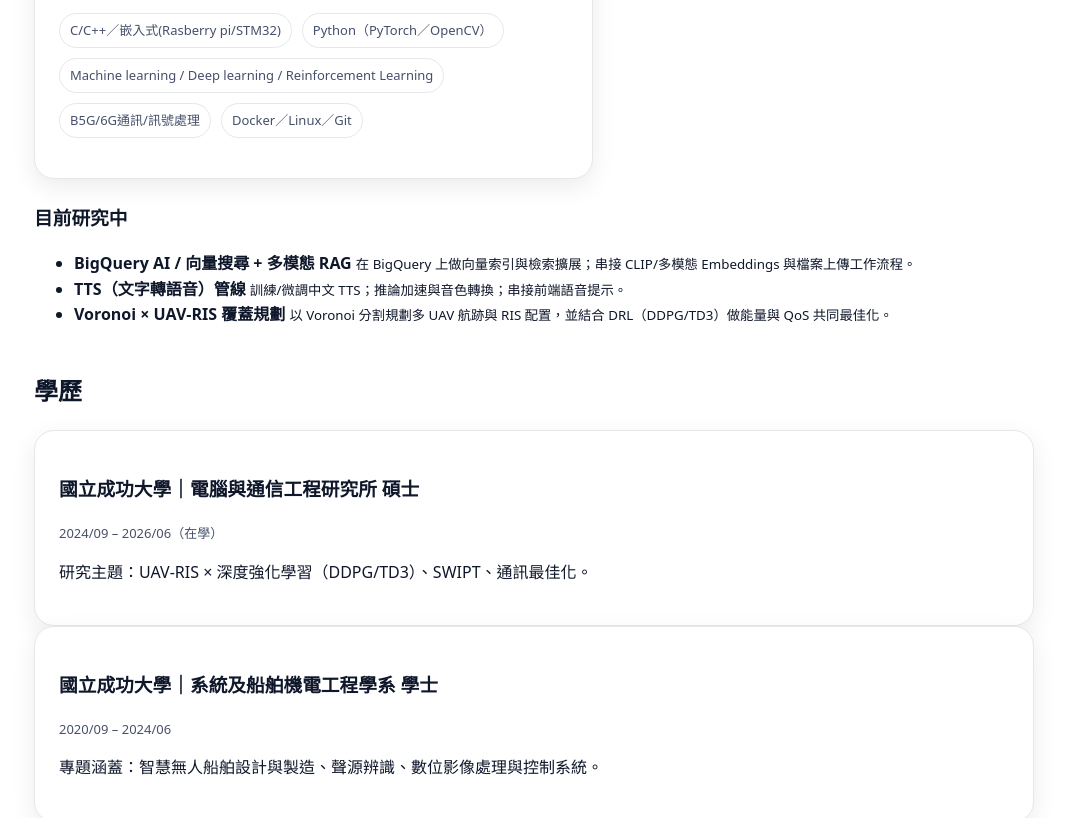
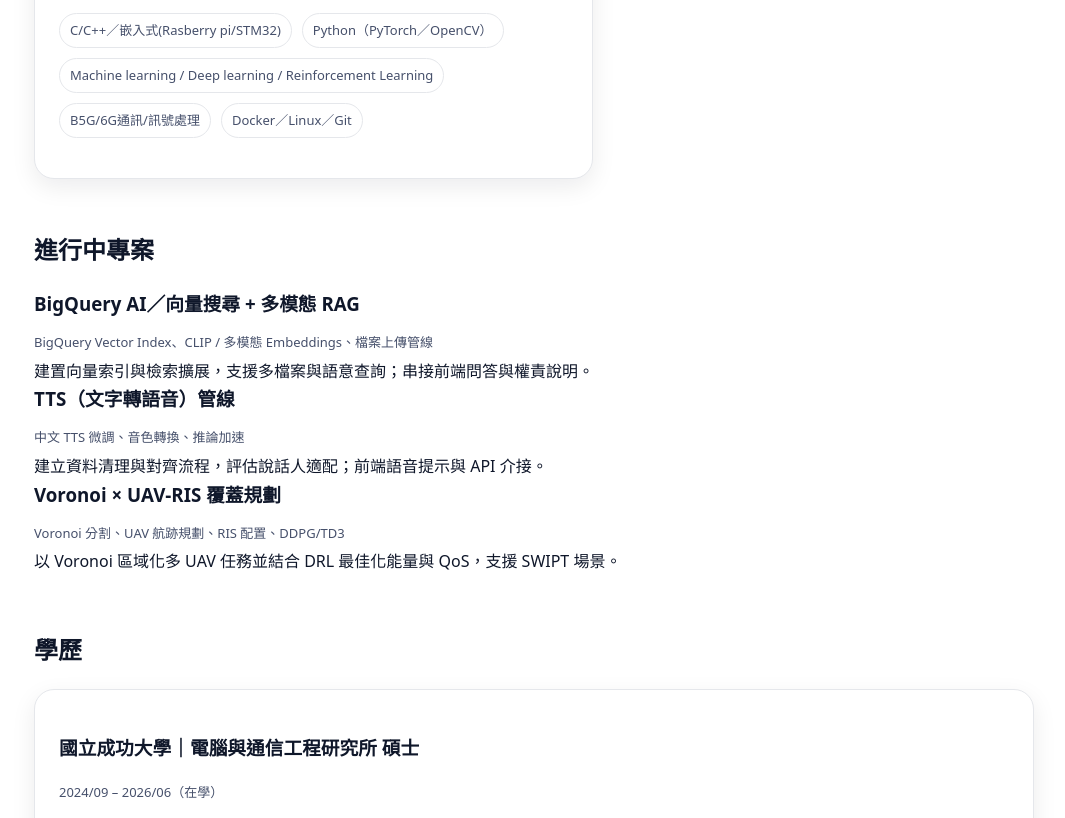
Before and after one commit to Kwannn666/Kwannn666.github.io, a plain HTML site: page index.html in a window 1280 px wide. Shown: the part 282-1100 px from the top of the page, without its empty margins (106-1171 px from the left). Drawn offline with Linux system fonts and the light colour scheme; no server answers.

Commit message:
index.html

```diff
--- a/index.html
+++ b/index.html
@@ -69,27 +69,37 @@
         </div>
       </div>
     </section>
-          <!-- Right aside: current research -->
-    <aside id="research" class="sticky">
-      <div class="aside-card">
-         <h3 style="margin-top:0">目前研究中</h3>
-         <ul class="klist">
-           <li>
-              <strong>BigQuery AI / 向量搜尋 + 多模態 RAG</strong>
-              <small>在 BigQuery 上做向量索引與檢索擴展；串接 CLIP/多模態 Embeddings 與檔案上傳工作流程。</small>
-            </li>
-            <li>
-              <strong>TTS（文字轉語音）管線</strong>
-              <small>訓練/微調中文 TTS；推論加速與音色轉換；串接前端語音提示。</small>
-            </li>
-            <li>
-              <strong>Voronoi × UAV‑RIS 覆蓋規劃</strong>
-              <small>以 Voronoi 分割規劃多 UAV 航跡與 RIS 配置，並結合 DRL（DDPG/TD3）做能量與 QoS 共同最佳化。</small>
-            </li>
-          </ul>
+        <!-- 進行中專案：區塊化條列展示 -->
+    <section id="ongoing">
+      <div class="section-title"><h2>進行中專案</h2></div>
+      <div class="ongoing-list">
+        <div class="ongoing-item">
+          <span class="dot" aria-hidden="true"></span>
+          <div>
+            <h3 style="margin:0 0 4px">BigQuery AI／向量搜尋 + 多模態 RAG</h3>
+            <p class="meta">BigQuery Vector Index、CLIP / 多模態 Embeddings、檔案上傳管線</p>
+            <p style="margin:0">建置向量索引與檢索擴展，支援多檔案與語意查詢；串接前端問答與權責說明。</p>
+          </div>
         </div>
-      </aside>
-    </div>
+        <div class="ongoing-item">
+          <span class="dot" aria-hidden="true"></span>
+          <div>
+            <h3 style="margin:0 0 4px">TTS（文字轉語音）管線</h3>
+            <p class="meta">中文 TTS 微調、音色轉換、推論加速</p>
+            <p style="margin:0">建立資料清理與對齊流程，評估說話人適配；前端語音提示與 API 介接。</p>
+          </div>
+        </div>
+        <div class="ongoing-item">
+          <span class="dot" aria-hidden="true"></span>
+          <div>
+            <h3 style="margin:0 0 4px">Voronoi × UAV‑RIS 覆蓋規劃</h3>
+            <p class="meta">Voronoi 分割、UAV 航跡規劃、RIS 配置、DDPG/TD3</p>
+            <p style="margin:0">以 Voronoi 區域化多 UAV 任務並結合 DRL 最佳化能量與 QoS，支援 SWIPT 場景。</p>
+          </div>
+        </div>
+      </div>
+    </section>
+
  <!-- Education inserted here -->
     <section id="education">
       <div class="section-title"><h2>學歷</h2></div>
```
